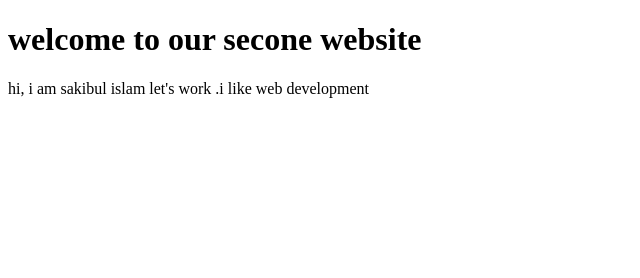
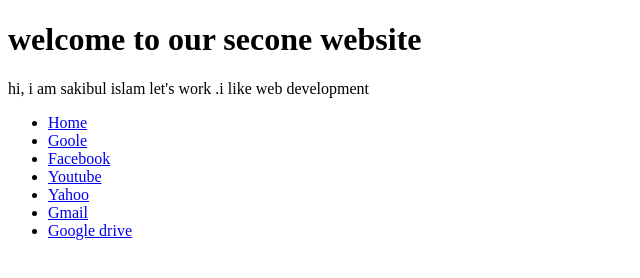
Before and after one commit to nextHero-coder/my-second-website, a plain HTML site: page index.html in a window 1280 px wide. Shown: the whole page, without its empty margins (0-640 px from the left). Drawn offline with Linux system fonts and the light colour scheme.

Commit message:
used menu

```diff
--- a/index.html
+++ b/index.html
@@ -11,5 +11,19 @@
     <p>
         hi, i am sakibul islam let's work .i like web development
     </p>
+
+  <div class="menu">
+      <ul>
+          <li><a href="#">Home</a></li>
+          <li><a href="#">Goole</a></li>
+          <li><a href="#">Facebook</a></li>
+          <li><a href="#">Youtube</a></li>
+          <li><a href="#">Yahoo</a></li>
+          <li><a href="#">Gmail</a></li>
+          <li><a href="#">Google drive</a></li>
+      </ul>
+  </div>
+
+
 </body>
 </html>
```
